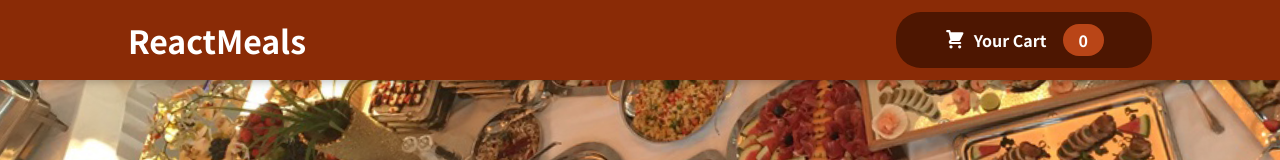
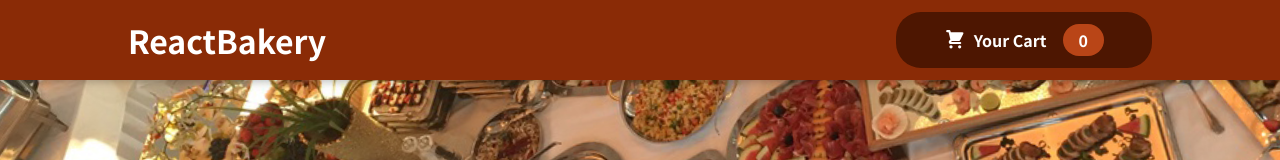
Before and after one commit to astroankit700/Food-Order-App, a React (Create React App) app: page / in a window 1280 px wide. Shown: the top 160 px of the page. Built offline with nearby package versions, Linux system fonts and the light colour scheme.

Commit message:
added ethnicity

```diff
--- a/public/index.html
+++ b/public/index.html
@@ -2,14 +2,14 @@
 <html lang="en">
   <head>
     <meta charset="utf-8" />
-    <link rel="icon" href="%PUBLIC_URL%/favicon.ico" />
+    <link rel="icon" href="%PUBLIC_URL%/icon.png" />
     <meta name="viewport" content="width=device-width, initial-scale=1" />
     <meta name="theme-color" content="#000000" />
     <meta
       name="description"
       content="Web site created using create-react-app"
     />
-    <link rel="apple-touch-icon" href="%PUBLIC_URL%/logo192.png" />
+    <link rel="apple-touch-icon" href="%PUBLIC_URL%/icon.png" />
     <!--
       manifest.json provides metadata used when your web app is installed on a
       user's mobile device or desktop. See https://developers.google.com/web/fundamentals/web-app-manifest/
@@ -24,7 +24,7 @@
       work correctly both with client-side routing and a non-root public URL.
       Learn how to configure a non-root public URL by running `npm run build`.
     -->
-    <title>React App</title>
+    <title>ReactBakery</title>
   </head>
   <body>
     <noscript>You need to enable JavaScript to run this app.</noscript>
--- a/src/components/Layout/Header.js
+++ b/src/components/Layout/Header.js
@@ -8,7 +8,7 @@
     return (
         <React.Fragment>
             <header className={classes.header}>
-        <h1>ReactMeals</h1>
+                <h1>ReactBakery</h1>
                 <HeaderCartButton onClick={props.onShowCart} />
             </header>
             <div className={classes["main-image"]}>
```
Also changed, not shown: public/icon.png (added), 1 other file (tests, documents, lock files or other folders). Lines whose indentation alone changed are shown as unchanged.
